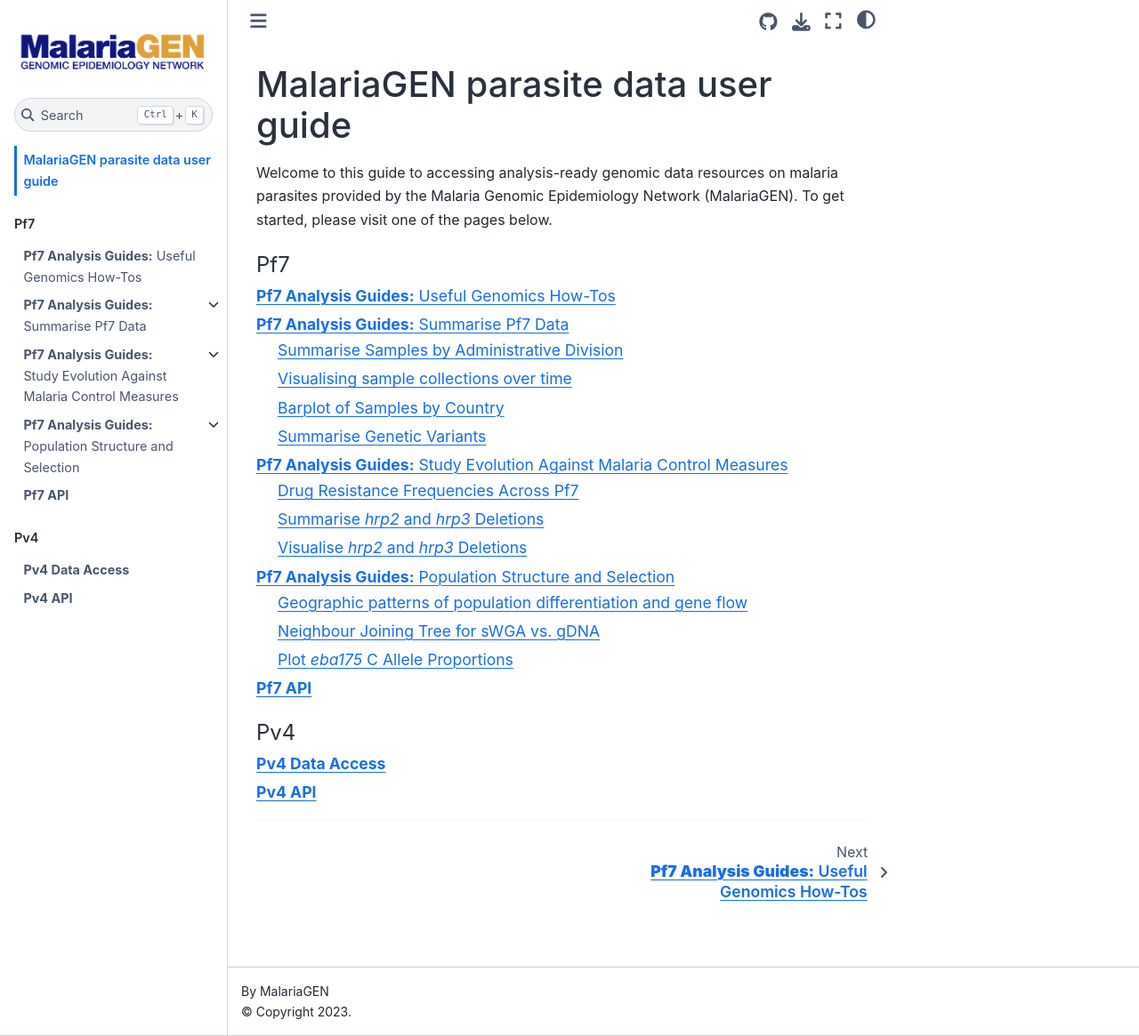
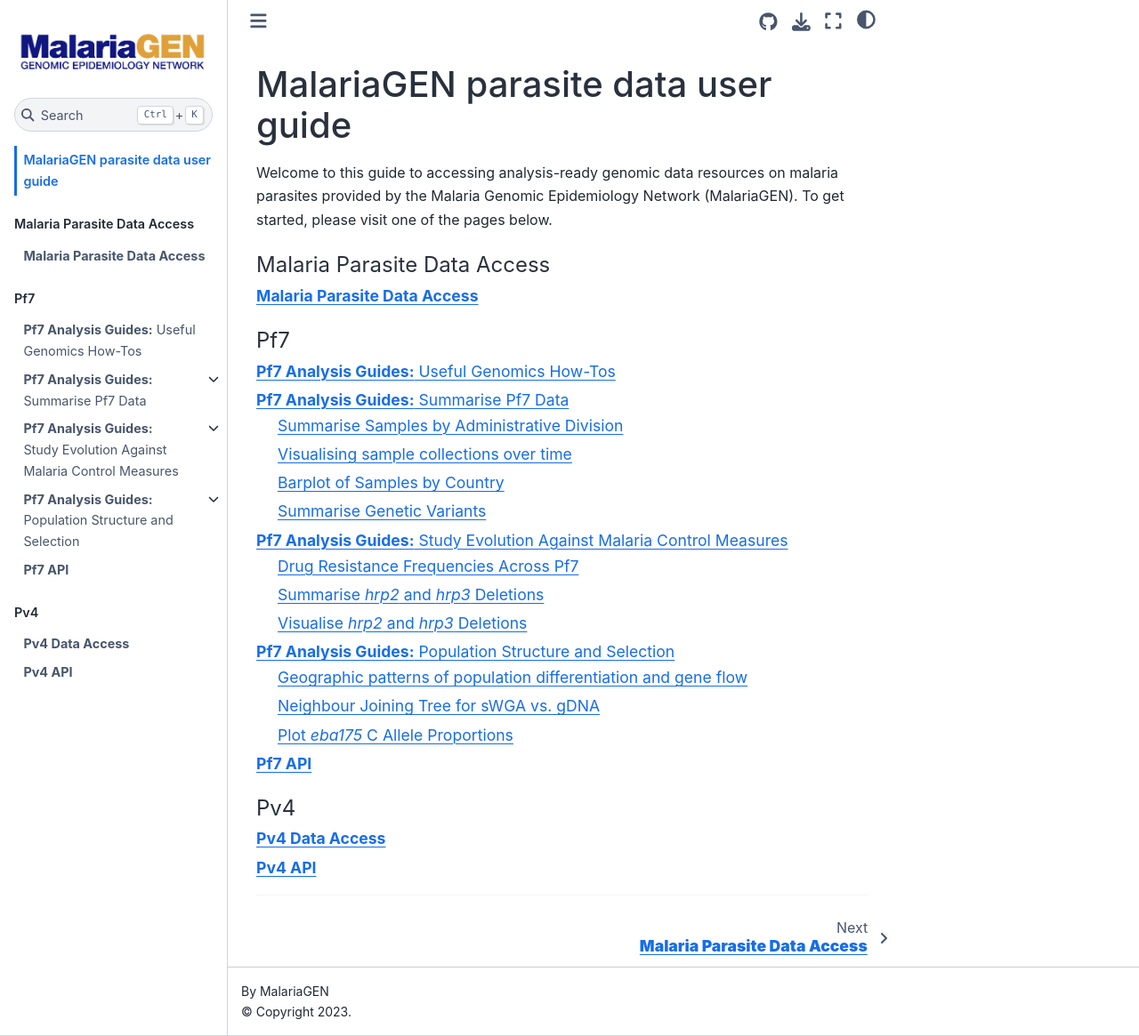
Before and after one commit to malariagen/parasite-data, a Jupyter Book: the page built from docs/landing-page.md, in a window 1280 px wide and 1165 px high. Shown: the whole window at 89% size. Built offline with Jupyter Book 1.0.4 settings and Sphinx 7.4.7 and the Sphinx Book theme 1.1.4, drawn with Linux system fonts in a browser that asks for light colours; pages that are not in the unit, such as notebooks, are missing from menus.

Commit message:
Add ckoud data access info

```diff
--- a/docs/_toc.yml
+++ b/docs/_toc.yml
@@ -1,6 +1,9 @@
 format: jb-book
 root: landing-page
 parts:
+  - caption: Malaria Parasite Data Access
+    chapters:
+      - file: cloud_data_access/parasite-cloud-data-access.ipynb
   - caption: Pf7
     chapters:
       - file: pf7/Data_access.ipynb
```
Also changed, not shown: docs/cloud_data_access/parasite-cloud-data-access.ipynb (added).
